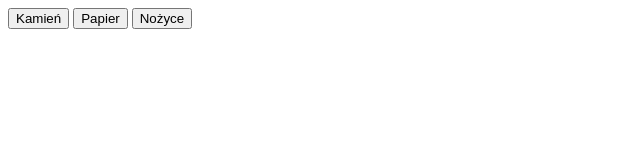
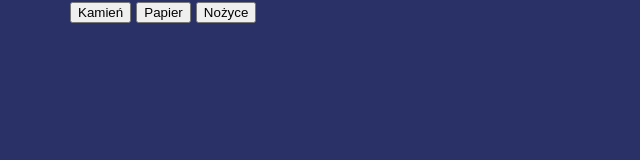
Before and after one commit to gabarela/javascript-prework, a website: page index.html in a window 1280 px wide. Shown: the whole page, without its empty margins (0-640 px from the left). Drawn offline with nearby package versions, Linux system fonts and the light colour scheme; files that its build step writes are made by us from their sources.

Commit message:
Start adding scss

```diff
--- a/index.html
+++ b/index.html
@@ -3,6 +3,7 @@
 <head>
 	<meta charset="UTF-8">
 	<title>Kamień, papier, nożyce</title>
+	<link href="https://fonts.googleapis.com/css?family=Josefin+Sans&display=swap&subset=latin-ext" rel="stylesheet">
 	<link rel="stylesheet" href="css/style.css">
 </head>
 <body>
--- a/sass/style.scss
+++ b/sass/style.scss
@@ -0,0 +1,14 @@
+
+  body {
+    margin: 0;
+    background: #2a3166;
+    color: #ee7879;
+    font-size: 16px;
+    line-height: 1.7;
+    font-family: 'Josefin Sans', sans-serif;
+}
+.container {
+    max-width: 1140px;
+    margin: 0 auto;
+    padding: 0 20px;
+}
```
Also changed, not shown: css/style.css (added), 1 other file.
